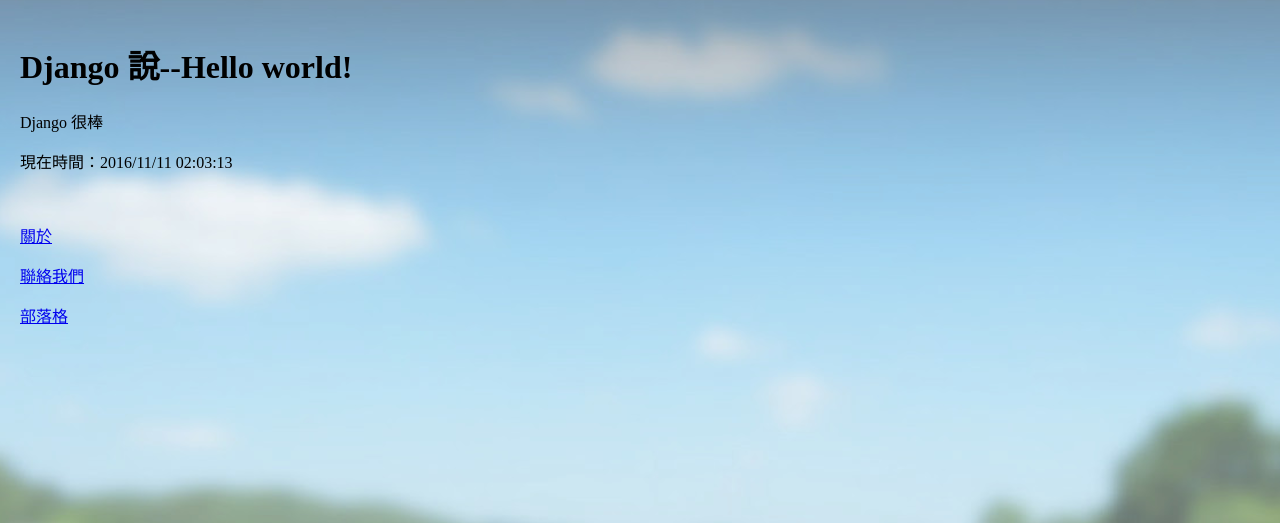
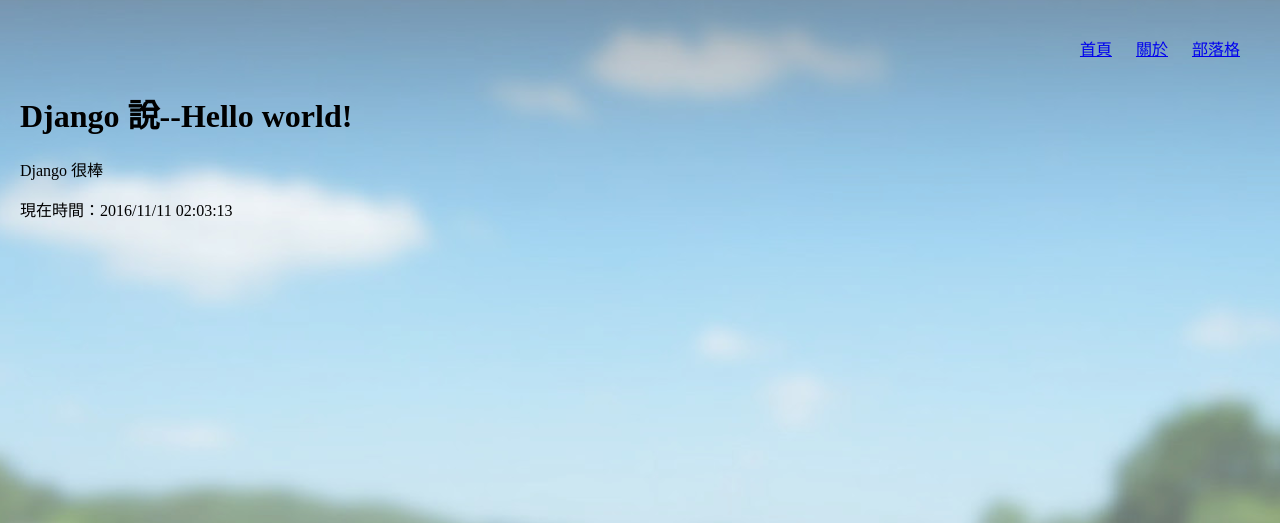
Before and after one commit to zxmn147/blog, a Django app: page / in a window 1280 px wide. Shown: the top 523 px of the page. Run offline with Django 3.2, Linux system fonts and the light colour scheme.

Commit message:
done of ch7

```diff
--- a/blog/article/models.py
+++ b/blog/article/models.py
@@ -6,17 +6,19 @@ class Article(models.Model):
     pubDateTime = models.DateTimeField(auto_now_add=True)
     likes = models.IntegerField(default=0)
 
+
     def __str__(self):
         return self.title
 
 
     class Meta:
-         ordering = ('-pubDateTime', )
+        ordering = ('-pubDateTime', )
 
 
 class Comment(models.Model):
     article = models.ForeignKey(Article)
     content = models.CharField(max_length=128)
+    pubDateTime = models.DateTimeField(auto_now_add=True)
 
     def __str__(self):
         return self.article.title + '-' + str(self.id)
--- a/blog/article/templates/article/article.html
+++ b/blog/article/templates/article/article.html
@@ -7,8 +7,8 @@
 <link rel="stylesheet" href="{% static 'main/css/main.css' %}">
 </head>
 <body>
+{% include 'main/menu.html' %}
 <h1>部落格說--Hello world!</h1>
 <br>
-<p><a href="{% url 'main:main' %}">回首頁</a></p>
 </body>
 </html>
--- a/blog/main/static/main/css/main.css
+++ b/blog/main/static/main/css/main.css
@@ -7,3 +7,12 @@ body {
 	background: url(../img/background.jpg) no-repeat center center fixed;
 	background-size: cover;
 }
+/* Menu */
+ul#menu {
+	margin-bottom: 30px;
+	text-align: right;
+}
+ul#menu li {
+  display: inline-block;
+  margin-right: 20px;
+}
--- a/blog/main/templates/main/about.html
+++ b/blog/main/templates/main/about.html
@@ -7,8 +7,9 @@
 <link rel="stylesheet" href="{% static 'main/css/main.css' %}">
 </head>
 <body>
+{% include 'main/menu.html' %}
 <h1>關於部落格</h1>
-<p>歡迎來到我的部落格，您可盡情瀏覽並留言。</p><br>
-<p><a href="{% url 'main:main' %}">回首頁</a></p>
+<p>歡迎來到我的部落格，您可盡情瀏覽並留言。</p>
+<br>
 </body>
 </html>
--- a/blog/main/templates/main/main.html
+++ b/blog/main/templates/main/main.html
@@ -7,12 +7,10 @@
 <link rel="stylesheet" href="{% static 'main/css/main.css' %}">
 </head>
 <body>
+{% include 'main/menu.html' %}
 <h1>Django 說--Hello world!</h1>
 <p>{{ like }}</p>
 <p>現在時間：{{now|date:"Y/m/d H:i:s"}}</p>
 <br>
-<p><a href="{% url 'main:about' %}">關於</a></p>
-<p><a href="{% url 'main:contact' %}">聯絡我們</a></p>
-<p><a href="{% url 'article:article' %}">部落格</a></p>
 </body>
 </html>
--- /dev/null
+++ b/blog/main/templates/main/menu.html
@@ -0,0 +1,5 @@
+<ul id="menu">
+	<li><a href="{% url 'main:main' %}">首頁</a></li>
+	<li><a href="{% url 'main:about' %}">關於</a></li>
+	<li><a href="{% url 'article:article' %}">部落格</a></li>
+</ul>
```
